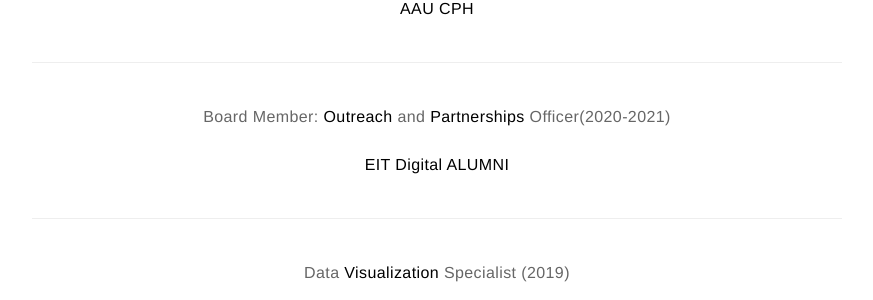
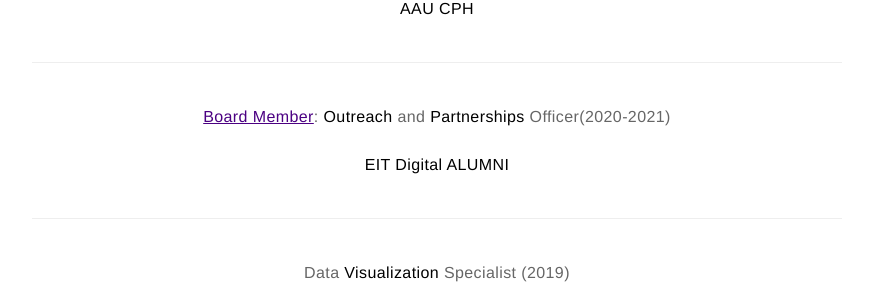
Before and after one commit to dljubenk/dljubenk.github.io, a Jekyll site: the page built from about.md, in a window 1280 px wide and 900 px high, scrolled down 2157 px. Shown: the part 152-452 px from the top of the window, without its empty margins (203-1076 px from the left). Built offline with Jekyll 4.4.1, drawn with Linux system fonts in a browser that asks for light colours.

Commit message:
Update about.md

```diff
--- a/about.md
+++ b/about.md
@@ -46,7 +46,7 @@ layout: page
 <p align="center"><a href="http://fgpe.usz.edu.pl/">Erasmus+ FGPE Project</a>: Content <strong>Management</strong> Assistant (2020)</p>
 <p align="center"><strong>AAU CPH</strong> </p>
 ---
-<p align="center">Board Member: <strong>Outreach</strong> and <strong>Partnerships</strong> Officer(2020-2021)</p>
+<p align="center"><a href="http://dljubenk.github.io/assets/EIT Digital Alumni Board - Outreach and Partnerships Officer.pdf">Board Member</a>: <strong>Outreach</strong> and <strong>Partnerships</strong> Officer(2020-2021)</p>
 <p align="center"><strong>EIT Digital ALUMNI</strong> </p>
 ---
 <p align="center">Data <strong>Visualization</strong> Specialist (2019)</p>
```
